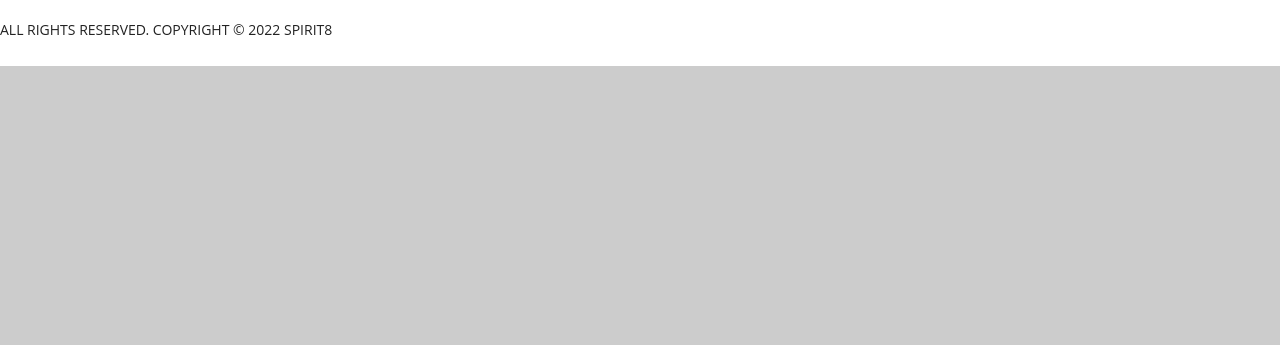
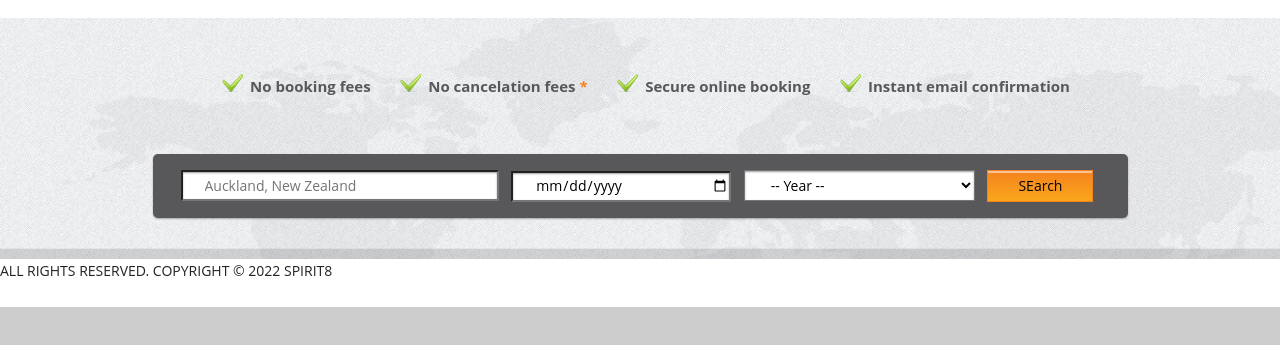
Before and after one commit to vollodimir/booking, a plain HTML site: page index.html in a window 1280 px wide. Shown: the part 95-440 px from the top of the page. Drawn offline with nearby package versions, Linux system fonts and the light colour scheme.

Commit message:
Add Search

```diff
--- a/index.html
+++ b/index.html
@@ -168,9 +168,40 @@
         </div>
       </header>
       <main>
-        <section class="services" id="services">
-          <div class="container"></div>
+        <section class="search">
+          <div class="container">
+            <div class="search__body">
+              <ul class="search__servises">
+                <li>No booking fees</li>
+                <li>No cancelation fees <span>*</span></li>
+                <li>Secure online booking</li>
+                <li>Instant email confirmation</li>
+              </ul>
+              <div class="search__form">
+                <form action="#">
+                  <input class="search__place" type="text" placeholder="Auckland, New Zealand" />
+                  <input class="search__data" type="date" />
+                  <select class="search__guests">
+                    <option value="hide">-- Year --</option>
+                    <option value="2010">2010</option>
+                    <option value="2011">2011</option>
+                    <option value="2012">2012</option>
+                    <option value="2013">2013</option>
+                    <option value="2014">2014</option>
+                    <option value="2015">2015</option>
+                  </select>
+                  <button class="search__btn">SEarch</button>
+                </form>
+              </div>
+            </div>
+          </div>
         </section>
+        <article>
+          <section class="sort"></section>
+          <section class="hotels"></section>
+
+          <aside class="filter"></aside>
+        </article>
       </main>
       <footer class="footer">
         <div class="footer__body">
--- a/scss/style.scss
+++ b/scss/style.scss
@@ -28,7 +28,9 @@ li {
 
 .wrapper {
   background-color: #fff;
-  background-image: url('../img/bg_map.png') center center;
+  background-image: url('../img/bg_map.png') center;
+  background-attachment: scroll;
+  background-size: cover;
   max-width: 1400px;
   margin: 0 auto;
 }
@@ -91,3 +93,68 @@ li {
     }
   }
 }
+//header--END
+
+////search
+.search {
+  background: url('../img/search_bg.png') no-repeat;
+  background-size: cover;
+  &__body {
+    min-height: 241px;
+    width: 100%;
+    display: flex;
+    flex-direction: column;
+    justify-content: space-evenly;
+    align-items: center;
+  }
+  &__servises {
+    width: 100%;
+    display: flex;
+    justify-content: space-evenly;
+    align-items: center;
+    flex-wrap: wrap;
+    font-size: 15px;
+    font-weight: 700;
+    color: #58585a;
+    li {
+      list-style-image: url('../img/search_li.png');
+      span {
+        color: #f58220;
+      }
+    }
+  }
+  &__form {
+    width: 100%;
+    min-height: 62px;
+    background-color: #58585a;
+    border-radius: 5px;
+    box-shadow: 0px 1px 2px 0px rgba(0, 0, 0, 0.3);
+    padding: 16px 28px;
+    input,
+    select {
+      height: 31px;
+      background-color: #ffffff;
+      box-shadow: inset 0px 1px 2px 0px rgba(0, 0, 0, 0.38);
+      box-sizing: border-box;
+      margin-right: 9px;
+      padding-left: 22px;
+    }
+  }
+  &__place {
+    width: 318px;
+  }
+  &__data {
+    width: 220px;
+  }
+  &__guests {
+    width: 231px;
+  }
+  &__btn {
+    width: 106px;
+    height: 32px;
+    background-color: rgba(255, 255, 255, 0.81);
+    background-image: linear-gradient(0deg, #faa61a 0%, #f58220 100%);
+    border: 1px solid #f58220;
+    box-shadow: inset 0px 2px 0px 0px rgba(251, 251, 252, 0.54);
+  }
+}
```
Also changed, not shown: css/style.css, img/[Originals]/search_bg.png (renamed from img/bg_search.png), img/search_bg.png (added), img/search_li.png (added), 1 other file.
